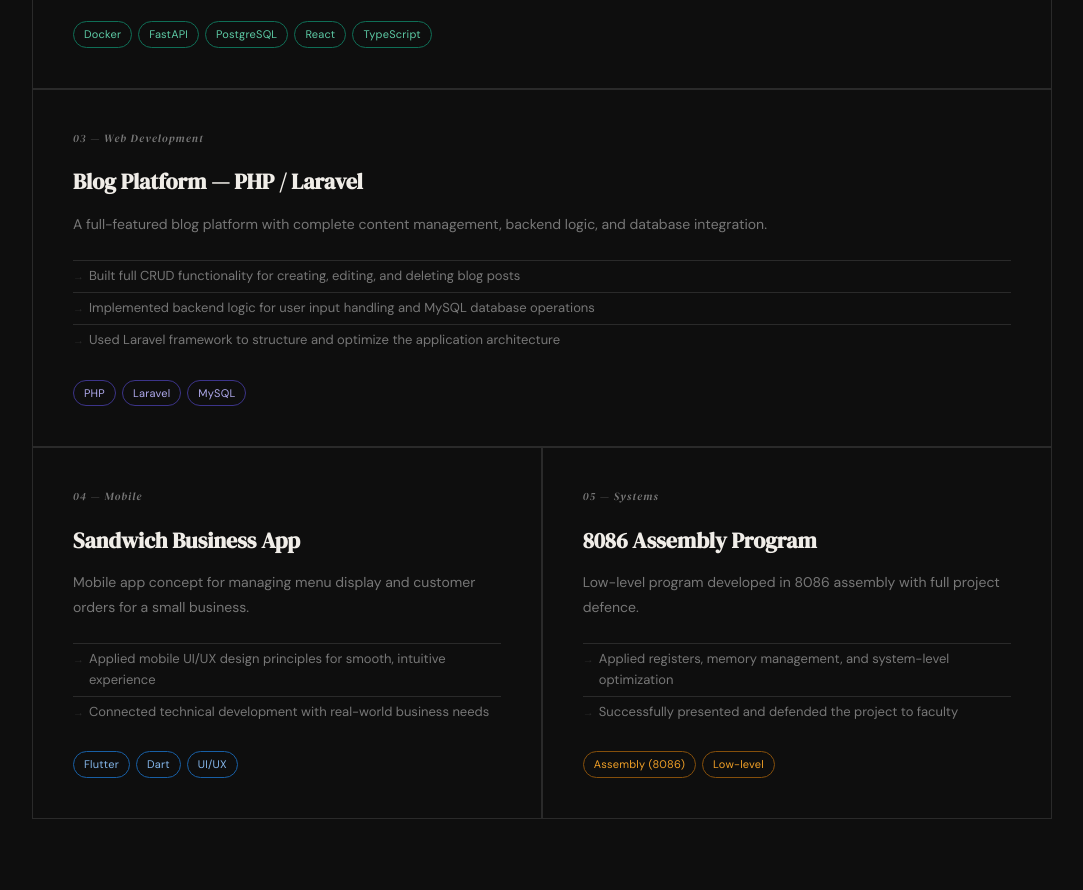
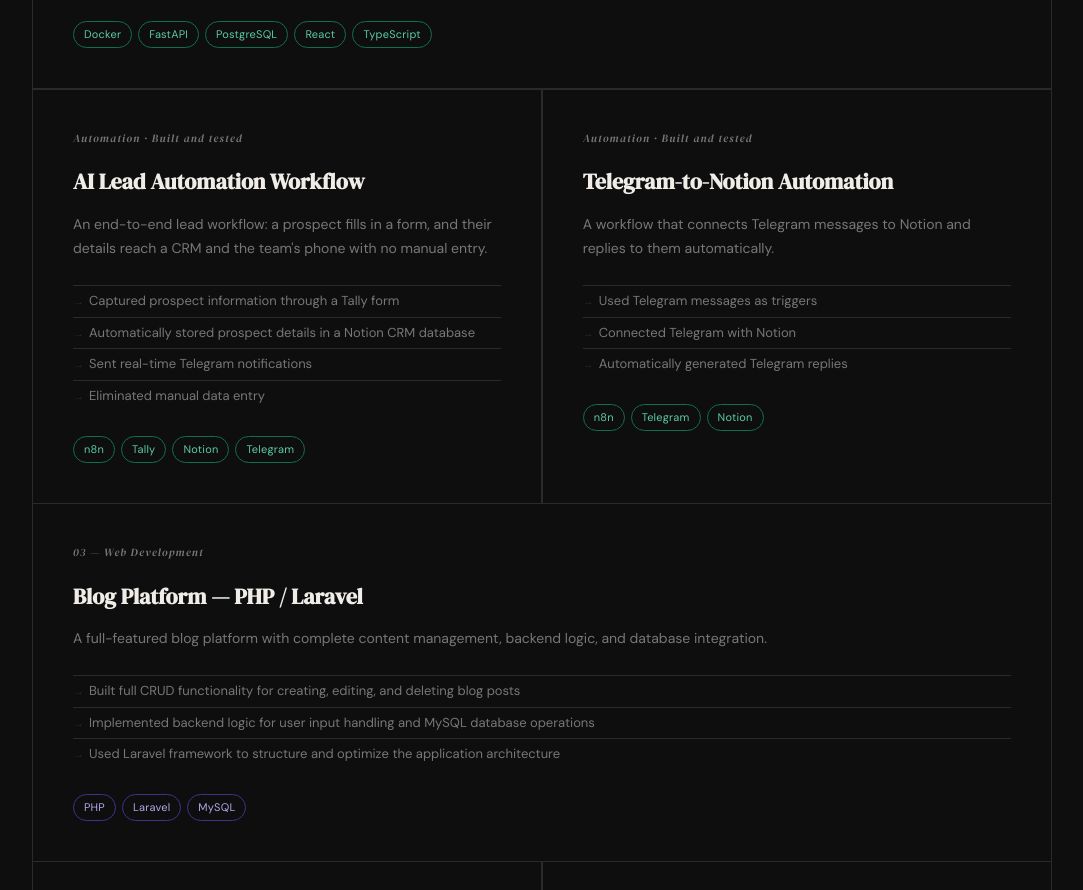
Before and after one commit to semretgeb/semretgeb.github.io, a plain HTML site: page index.html in a window 1280 px wide. Shown: the part 1708-2598 px from the top of the page, without its empty margins (98-1181 px from the left). Drawn offline with Linux system fonts and the light colour scheme.

Commit message:
Add automation projects to portfolio
Co-Authored-By: Claude Opus 5.5 <noreply@anthropic.com>

```diff
--- a/index.html
+++ b/index.html
@@ -279,6 +279,40 @@ footer {
         </div>
       </div>
 
+      <div class="project-card">
+        <div class="p-num">Automation · Built and tested</div>
+        <h2 class="p-title">AI Lead Automation Workflow</h2>
+        <p class="p-desc">An end-to-end lead workflow: a prospect fills in a form, and their details reach a CRM and the team's phone with no manual entry.</p>
+        <ul class="p-bullets">
+          <li>Captured prospect information through a Tally form</li>
+          <li>Automatically stored prospect details in a Notion CRM database</li>
+          <li>Sent real-time Telegram notifications</li>
+          <li>Eliminated manual data entry</li>
+        </ul>
+        <div class="p-tags">
+          <span class="p-tag tag-ai">n8n</span>
+          <span class="p-tag tag-ai">Tally</span>
+          <span class="p-tag tag-ai">Notion</span>
+          <span class="p-tag tag-ai">Telegram</span>
+        </div>
+      </div>
+
+      <div class="project-card">
+        <div class="p-num">Automation · Built and tested</div>
+        <h2 class="p-title">Telegram-to-Notion Automation</h2>
+        <p class="p-desc">A workflow that connects Telegram messages to Notion and replies to them automatically.</p>
+        <ul class="p-bullets">
+          <li>Used Telegram messages as triggers</li>
+          <li>Connected Telegram with Notion</li>
+          <li>Automatically generated Telegram replies</li>
+        </ul>
+        <div class="p-tags">
+          <span class="p-tag tag-ai">n8n</span>
+          <span class="p-tag tag-ai">Telegram</span>
+          <span class="p-tag tag-ai">Notion</span>
+        </div>
+      </div>
+
       <div class="project-card full">
         <div class="p-num">03 — Web Development</div>
         <h2 class="p-title">Blog Platform — PHP / Laravel</h2>
```
